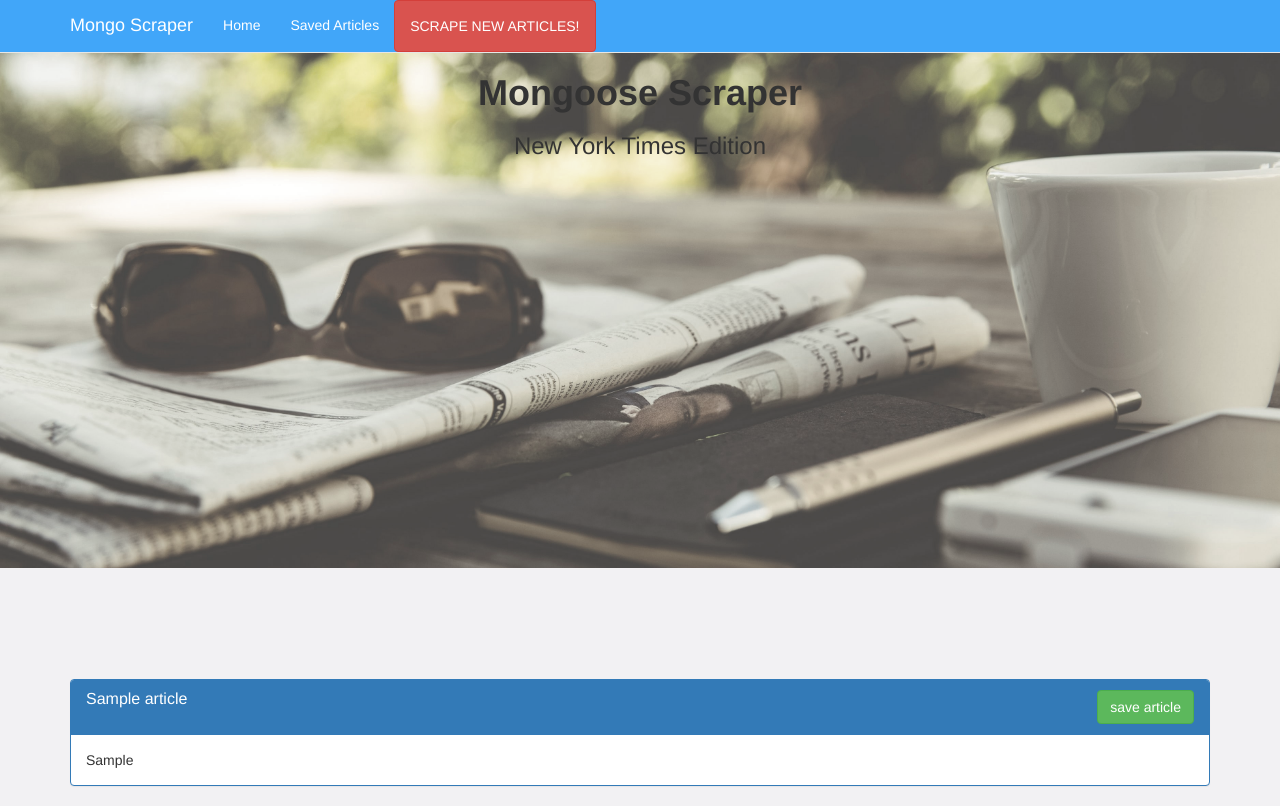
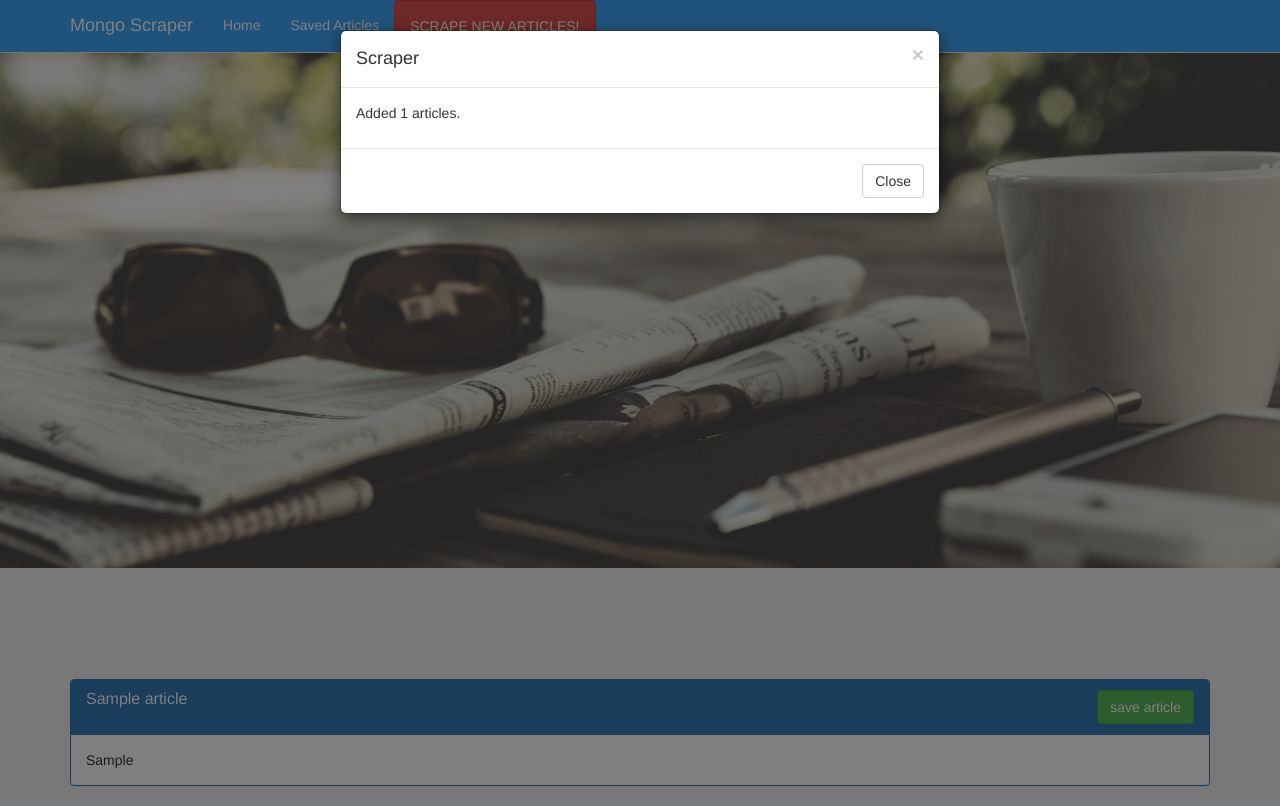
Before and after one commit to lcheng6/mongoose-scraper, a Node server app: template views/scrape.handlebars in a window 1280 px wide. Run offline with Node 20, Linux system fonts and the light colour scheme; tables that the repository leaves empty hold one stand-in row (values such as "Sample post"); the template is opened without the code that fills it: values that come from a table or form of the project are taken from there, most other values are stand-ins (such as "Sample title", 1, 10 or a date in 2020); some libraries are stand-ins or nearby versions.

Commit message:
finished the godamn scrape screen

```diff
--- a/public/javascripts/script.js
+++ b/public/javascripts/script.js
@@ -31,6 +31,7 @@ $(".save-article").click(function (event) {
             console.log(data);
         });
 });
+$('#scrapeInfoModal').modal({detachable: false, observeChanges: true}).modal('show');
 //
 // $(document).on('click', '.note-modal', function (event) {
 //     event.preventDefault();
--- a/routes/article-routes.js
+++ b/routes/article-routes.js
@@ -7,7 +7,8 @@ var Article = require("../models/Article.js");
 var router = express.Router();
 
 /* GET saved articles */
-router.get('/', function (req, res, next) {
+
+router.get('/articles.json', function (req, res, next) {
   Article.find({}, function (error, doc) {
     // Log any errors
     if (error) {
--- a/routes/scrape-routes.js
+++ b/routes/scrape-routes.js
@@ -2,7 +2,7 @@
 var express = require('express');
 var request = require("request");
 var cheerio = require("cheerio");
-var Article = require("../models/Article.js")
+var Article = require("../models/Article.js");
 
 var router = express.Router();
 
@@ -31,7 +31,7 @@ router.get('/', function(req, res) {
       }
 
     });
-    res.status(200).render("scrape", {"articles": result});
+    res.status(200).render("scrape", {"articles": result, "articles_count": result.length.toString()});
   });
 
 });
--- a/views/scrape.handlebars
+++ b/views/scrape.handlebars
@@ -14,4 +14,33 @@
             </div>
         </div>
     </div>
+    <!--<h2>Modal Example</h2>-->
+    <!-- Trigger the modal with a button -->
+    <!--<button type="button" class="btn btn-info btn-lg" data-toggle="modal" data-target="#myModal">Open Modal</button>-->
+
+    <!-- Modal -->
+    <div class="modal fade" id="scrapeInfoModal" role="dialog">
+        <div class="modal-dialog">
+
+            <!-- Modal content-->
+            <div class="modal-content">
+                <div class="modal-header">
+                    <button type="button" class="close" data-dismiss="modal">&times;</button>
+                    <h4 class="modal-title">Scraper</h4>
+                </div>
+                <div class="modal-body">
+                    <p>Added {{articles_count}} articles.</p>
+                </div>
+                <div class="modal-footer">
+                    <button type="button" class="btn btn-default" data-dismiss="modal">Close</button>
+                </div>
+            </div>
+
+        </div>
+    </div>
+
 </div>
+
+<div class="container">
+
+</div>
```
